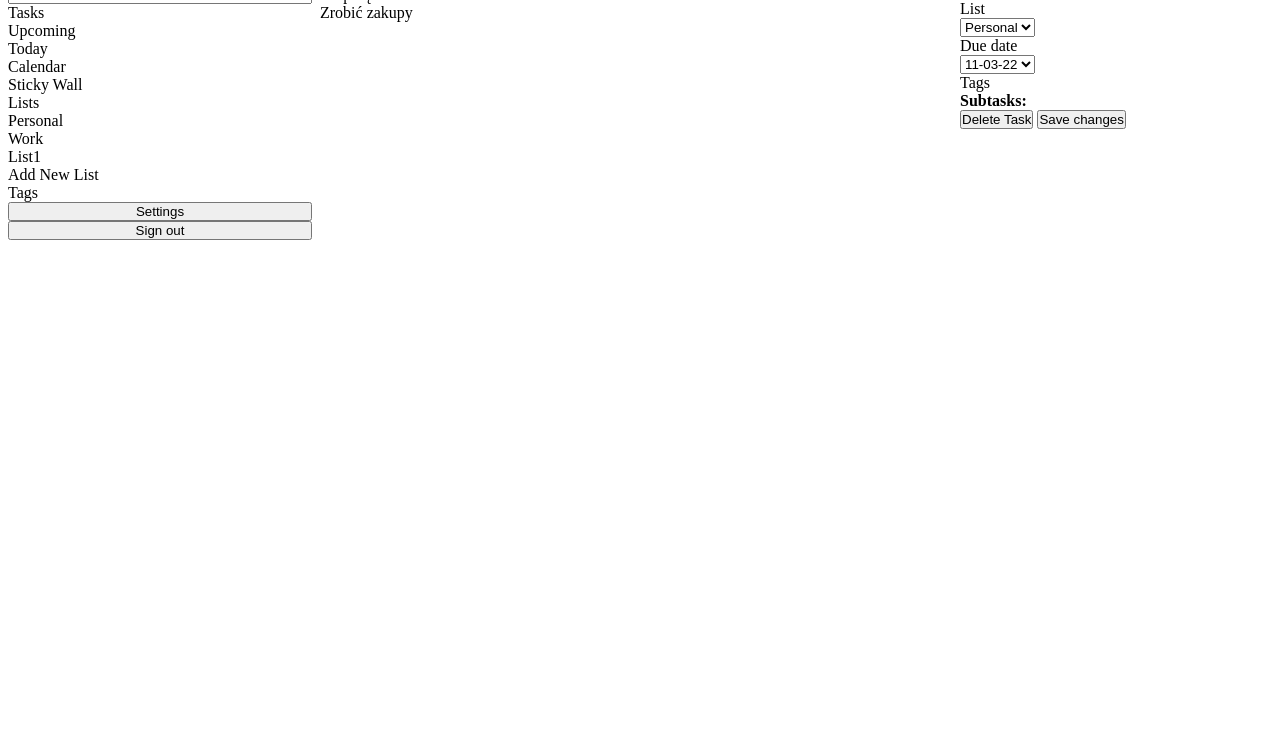
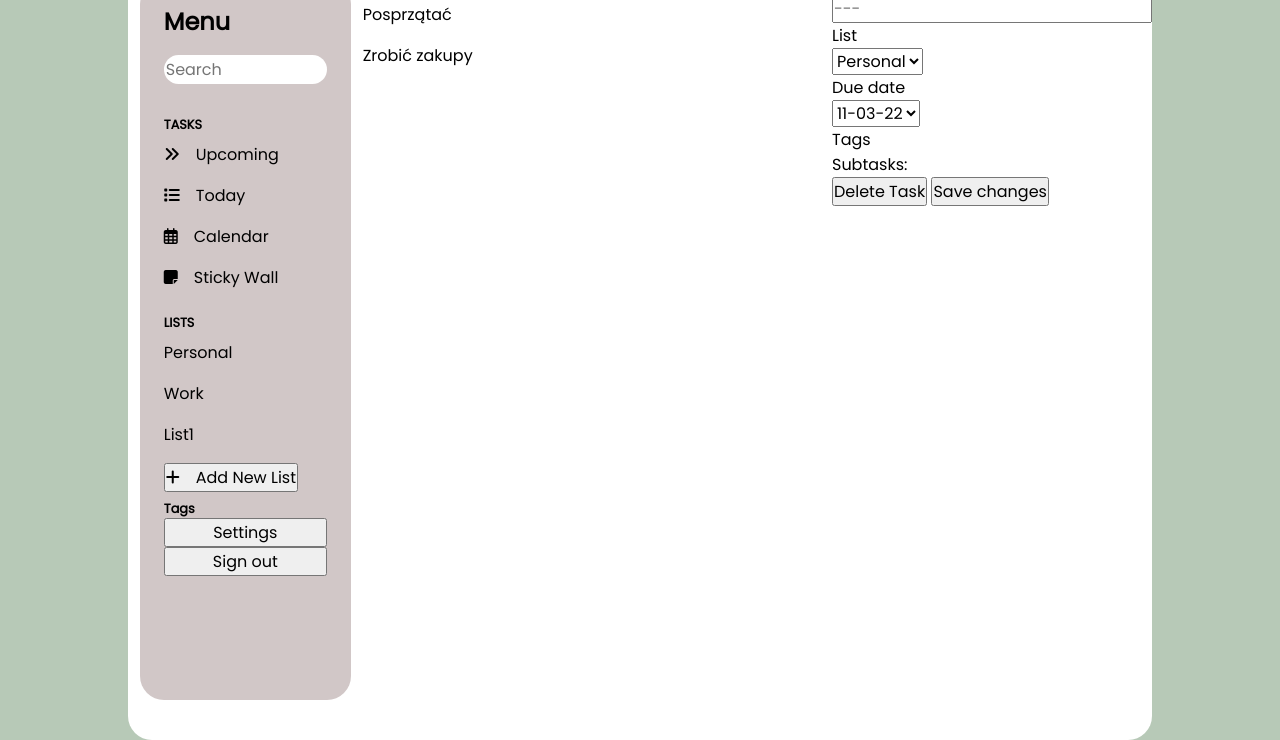
Before and after one commit to najsyst/ToDoList, a plain HTML site: page index.html in a window 1280 px wide. Shown: the part 60-800 px from the top of the page. Drawn offline with Linux system fonts and the light colour scheme.

Commit message:
Add styles to menu section

```diff
--- a/index.html
+++ b/index.html
@@ -5,36 +5,42 @@
     <meta http-equiv="X-UA-Compatible" content="IE=edge">
     <meta name="viewport" content="width=device-width, initial-scale=1.0">
     <link rel="stylesheet" type="text/css" href="styles.css">
+    <link rel="preconnect" href="https://fonts.googleapis.com">
+    <link rel="preconnect" href="https://fonts.gstatic.com" crossorigin>
+    <link href="https://fonts.googleapis.com/css2?family=Poppins&display=swap" rel="stylesheet">
+    <link rel="stylesheet" href="https://cdnjs.cloudflare.com/ajax/libs/font-awesome/6.4.0/css/all.min.css" integrity="sha512-iecdLmaskl7CVkqkXNQ/ZH/XLlvWZOJyj7Yy7tcenmpD1ypASozpmT/E0iPtmFIB46ZmdtAc9eNBvH0H/ZpiBw==" crossorigin="anonymous" referrerpolicy="no-referrer" />
     <title>ToDoList</title>
 </head>
 <body>
     <main>
         <div class="menu-section">
-            <h1>Menu</h1>
+            <div class="menu-container">
+                <h1 class="title">Menu</h1>
                 <input type="text" name="searchInput" placeholder="Search">
                 <div class="tasks">
-                <p>Tasks</p>
+                    <p class="subtitle">TASKS</p>
                     <ul>
-                    <li>Upcoming</li>
-                    <li>Today</li>
-                    <li>Calendar</li>
-                    <li>Sticky Wall</li>
+                        <li><button class="transparent"><i class="fa-solid fa-angles-right"></i>Upcoming</button></li>
+                        <li><i class="fa-sharp fa-solid fa-list"></i>Today</li>
+                        <li><i class="fa-regular fa-calendar-days"></i>Calendar</li>
+                        <li><i class="fa-solid fa-note-sticky"></i>Sticky Wall</li>
                     </ul>
                 </div>
                 <div class="lists">
-                <p>Lists</p>
+                    <p class="subtitle">LISTS</p>
                     <ul>
                         <li>Personal</li>
                         <li>Work</li>
                         <li>List1</li>
-                    <li>Add New List</li>
+                        <li><button><i class="fa-solid fa-plus"></i>Add New List</button></li>
                     </ul>
                 </div>
                 <div class="tags">
-                <p>Tags</p>
+                    <p class="subtitle">Tags</p>
                 </div>
                 <button>Settings</button>
                 <button>Sign out</button>
+            </div>
         </div>
         <div class="middle-section">
             <h2>Today</h2>
--- a/styles.css
+++ b/styles.css
@@ -3,15 +3,73 @@
   padding: 0;
   box-sizing: border-box;
   list-style: none;
+  font: inherit;
+  font-family: 'Poppins', sans-serif;
 }
-
+body {
+  height: 100vh;
+  display: flex;
+  background-color: rgb(183, 201, 183);
+  justify-content: center;
+}
 main {
+  width: 80%;
   display: grid;
   grid-template-columns: 0.75fr 1.5fr 0.75fr;
+  background-color: white;
+  border-radius: 3vh;
 }
 
 .menu-section {
+  align-self: center;
+  justify-self: center;
+  width: 90%;
+  height: 90%;
+  background-color: rgb(209, 199, 199);
+  border-radius: 3vh;
+}
+.menu-container {
+  margin: 1.5em;
   display: flex;
   flex-direction: column;
-  padding: 0.5rem;
 }
+.title {
+  font-size: 1.5rem;
+  font-weight: 600;
+}
+
+input[name="searchInput"] {
+  margin: 1rem 0;
+  width: 100%;
+  border-radius: 3vh;
+  border-color: transparent;
+}
+
+.subtitle {
+  font-weight: 600;
+  font-size: 0.8rem;
+}
+.tasks {
+  padding: 1rem 0;
+}
+
+li {
+  padding: 0.5rem 0;
+}
+
+i{
+  margin-right: 1rem;
+}
+
+.transparent{
+  background-color: transparent;
+  width: 100%;
+  text-align: left;
+  border: none;
+  border-radius: 3vh;
+}
+
+.transparent:hover {
+  border: 1rem;
+  background-color: rgb(151, 128, 128);
+}
```
Lines whose indentation alone changed are shown as unchanged.
